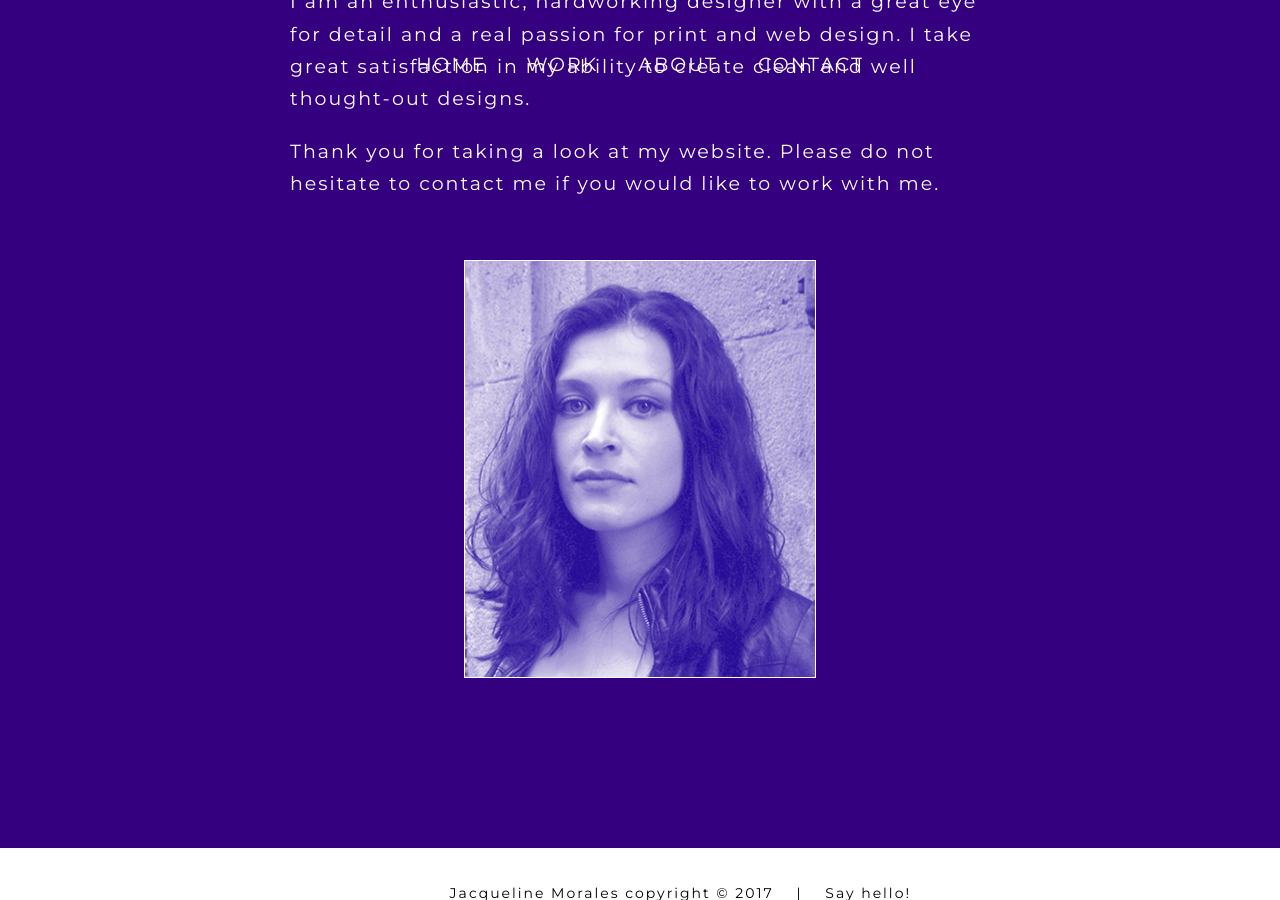
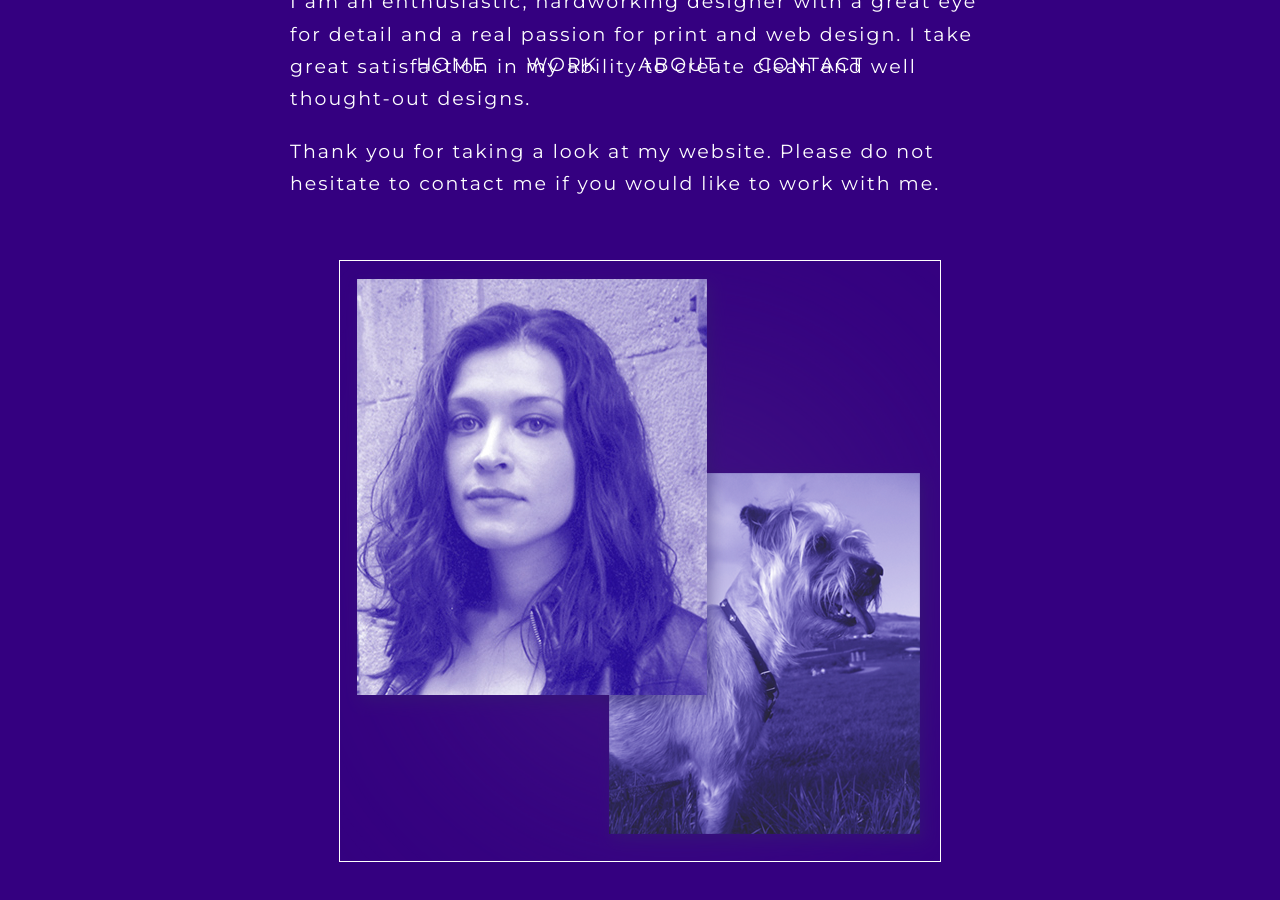
Before and after one commit to zeny11-11/jmorales, a Jekyll site: the page built from index.html, in a window 1280 px wide and 900 px high, scrolled down 4812 px. Built offline with Jekyll 4.4.1, drawn with Linux system fonts in a browser that asks for light colours; nearby versions of some CDN libraries; some web fonts are replaced; Markdown is read by kramdown in place of the engine named in the settings.

Commit message:
Update index.html

```diff
--- a/index.html
+++ b/index.html
@@ -387,7 +387,7 @@
 </div>
 
 <div class="about_div2">
-	<img src="http://www.jacqueline-morales.com/images/jm_2.jpg" class="me" />
+	<img src="http://www.jacqueline-morales.com/images/jm_gia.png" class="me" />
 </div>
 
 </section>
```
